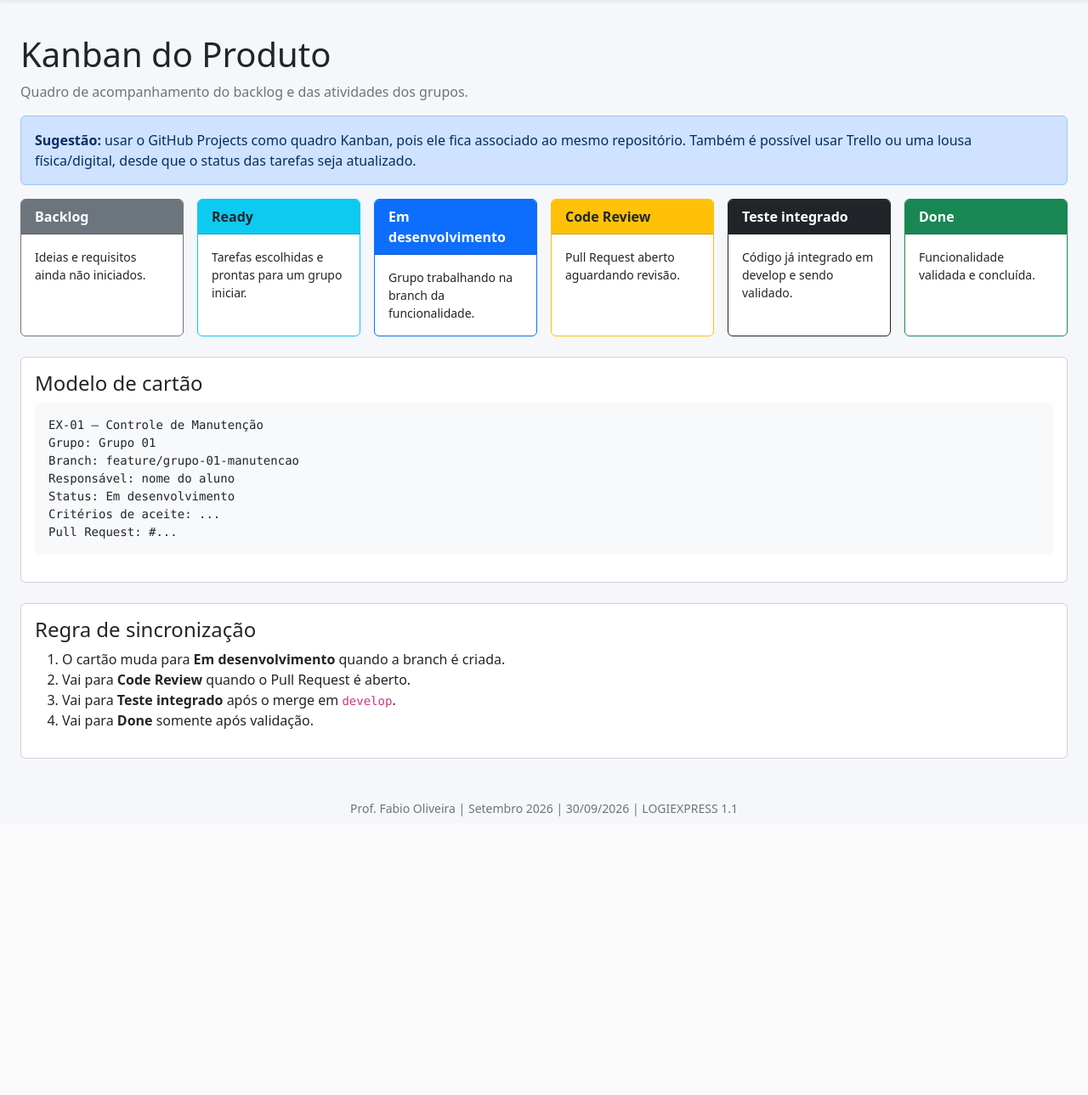
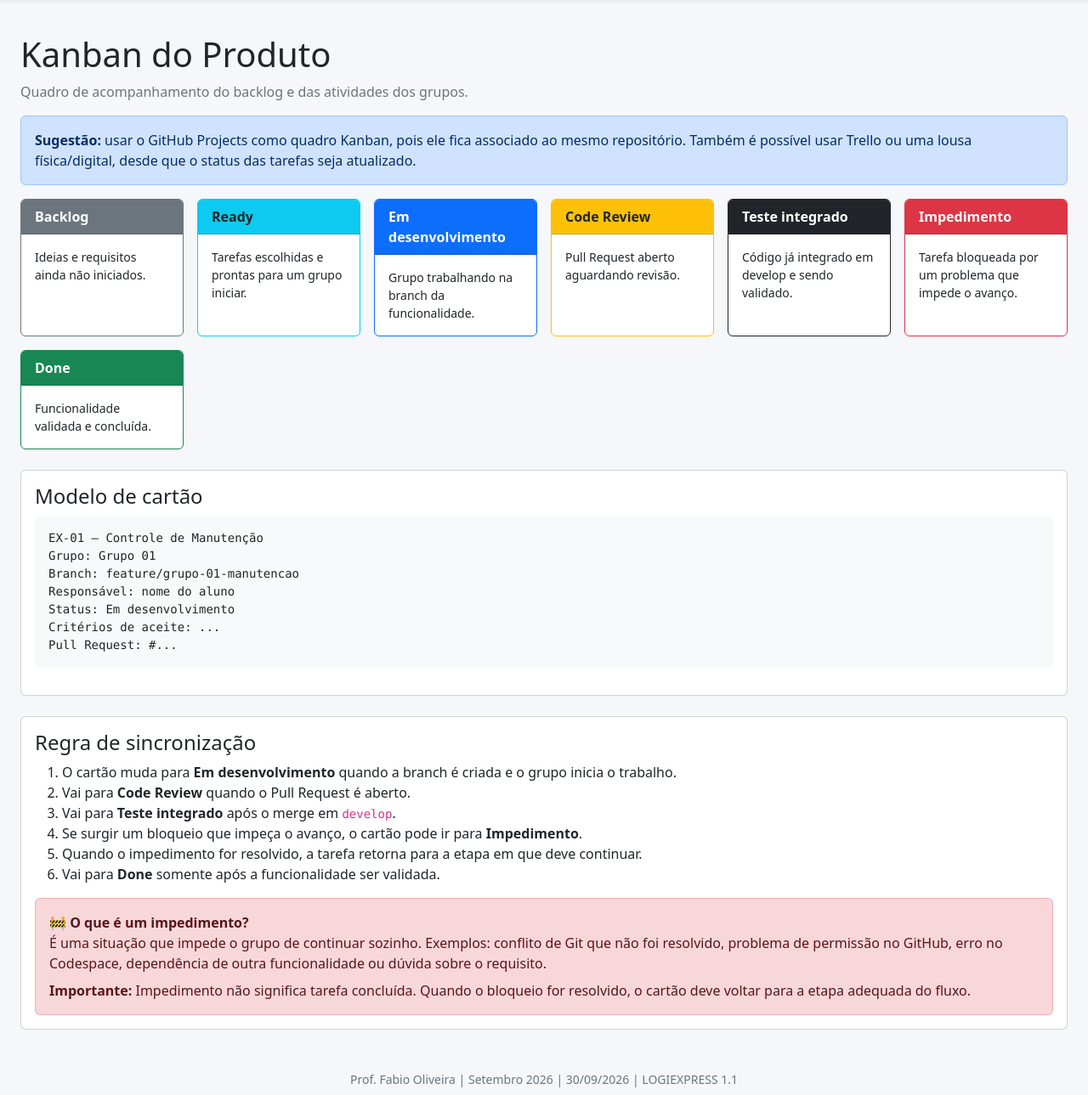
Before and after one commit to 4ngel0s/altoimpacto_logiexpress, a Flask app: page /kanban in a window 1280 px wide. Shown: the part 76-1365 px from the top of the page at 85% size. Before the commit the page ends 1037 px from the top, so only its background shows below. Run offline with Flask 3, Linux system fonts and the light colour scheme.

Commit message:
Adiciona coluna de impedimento ao Kanban

```diff
--- a/templates/kanban.html
+++ b/templates/kanban.html
@@ -6,7 +6,7 @@
 <p class="text-secondary">Quadro de acompanhamento do backlog e das atividades dos grupos.</p>
 <div class="alert alert-primary"><strong>Sugestão:</strong> usar o GitHub Projects como quadro Kanban, pois ele fica associado ao mesmo repositório. Também é possível usar Trello ou uma lousa física/digital, desde que o status das tarefas seja atualizado.</div>
 <div class="row g-3">
-{% for title, color, desc in [('Backlog','secondary','Ideias e requisitos ainda não iniciados.'),('Ready','info','Tarefas escolhidas e prontas para um grupo iniciar.'),('Em desenvolvimento','primary','Grupo trabalhando na branch da funcionalidade.'),('Code Review','warning','Pull Request aberto aguardando revisão.'),('Teste integrado','dark','Código já integrado em develop e sendo validado.'),('Done','success','Funcionalidade validada e concluída.')] %}
+{% for title, color, desc in [('Backlog','secondary','Ideias e requisitos ainda não iniciados.'),('Ready','info','Tarefas escolhidas e prontas para um grupo iniciar.'),('Em desenvolvimento','primary','Grupo trabalhando na branch da funcionalidade.'),('Code Review','warning','Pull Request aberto aguardando revisão.'),('Teste integrado','dark','Código já integrado em develop e sendo validado.'),('Impedimento','danger','Tarefa bloqueada por um problema que impede o avanço.'),('Done','success','Funcionalidade validada e concluída.')] %}
 <div class="col-md-4 col-xl-2"><div class="card h-100 border-{{ color }}"><div class="card-header bg-{{ color }} {% if color in ['warning','info'] %}text-dark{% else %}text-white{% endif %}"><strong>{{ title }}</strong></div><div class="card-body small">{{ desc }}</div></div></div>
 {% endfor %}
 </div>
@@ -18,6 +18,30 @@ Status: Em desenvolvimento
 Critérios de aceite: ...
 Pull Request: #...
 </pre></div></div>
-<div class="card mt-4"><div class="card-body"><h2 class="h4">Regra de sincronização</h2><ol><li>O cartão muda para <strong>Em desenvolvimento</strong> quando a branch é criada.</li><li>Vai para <strong>Code Review</strong> quando o Pull Request é aberto.</li><li>Vai para <strong>Teste integrado</strong> após o merge em <code>develop</code>.</li><li>Vai para <strong>Done</strong> somente após validação.</li></ol></div></div>
+<div class="card mt-4">
+<div class="card-body">
+<h2 class="h4">Regra de sincronização</h2>
+<ol>
+<li>O cartão muda para <strong>Em desenvolvimento</strong> quando a branch é criada e o grupo inicia o trabalho.</li>
+<li>Vai para <strong>Code Review</strong> quando o Pull Request é aberto.</li>
+<li>Vai para <strong>Teste integrado</strong> após o merge em <code>develop</code>.</li>
+<li>Se surgir um bloqueio que impeça o avanço, o cartão pode ir para <strong>Impedimento</strong>.</li>
+<li>Quando o impedimento for resolvido, a tarefa retorna para a etapa em que deve continuar.</li>
+<li>Vai para <strong>Done</strong> somente após a funcionalidade ser validada.</li>
+</ol>
+
+<div class="alert alert-danger mt-3 mb-0">
+<strong>🚧 O que é um impedimento?</strong>
+<p class="mb-2">
+É uma situação que impede o grupo de continuar sozinho. Exemplos:
+conflito de Git que não foi resolvido, problema de permissão no GitHub,
+erro no Codespace, dependência de outra funcionalidade ou dúvida sobre o requisito.
+</p>
+<p class="mb-0">
+<strong>Importante:</strong> Impedimento não significa tarefa concluída.
+Quando o bloqueio for resolvido, o cartão deve voltar para a etapa adequada do fluxo.
+</p>
+</div>
+</div>
 </div>
 {% endblock %}
```
